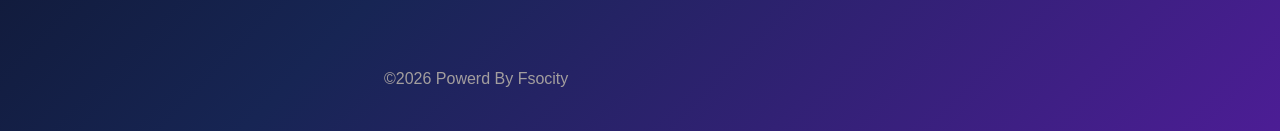
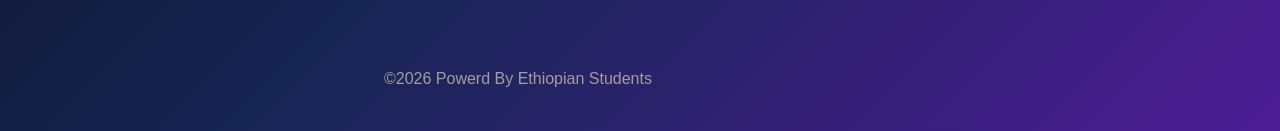
Before and after one commit to EthiopiaHigh/High-School-Group, a plain HTML site: page index.html in a window 1280 px wide. Shown: the part 666-797 px from the top of the page. Drawn offline with Linux system fonts and the light colour scheme.

Commit message:
Update index.html

```diff
--- a/index.html
+++ b/index.html
@@ -18,7 +18,7 @@
             </div>
         </main>
       <footer>
-        <p id="FO">©2026 Powerd By Fsocity</p>
+        <p id="FO">©2026 Powerd By Ethiopian Students</p>
       </footer>
     </body>
 </html>
```
